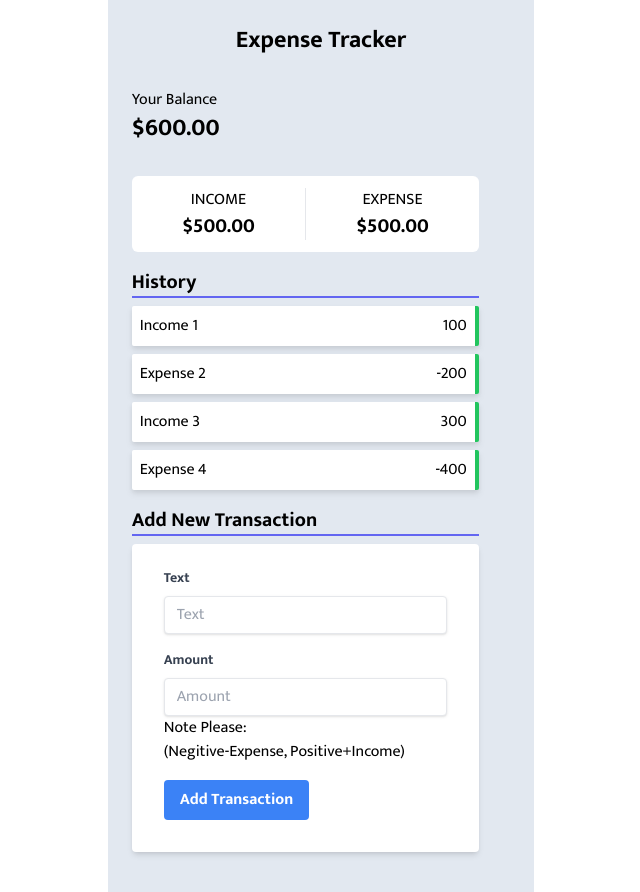
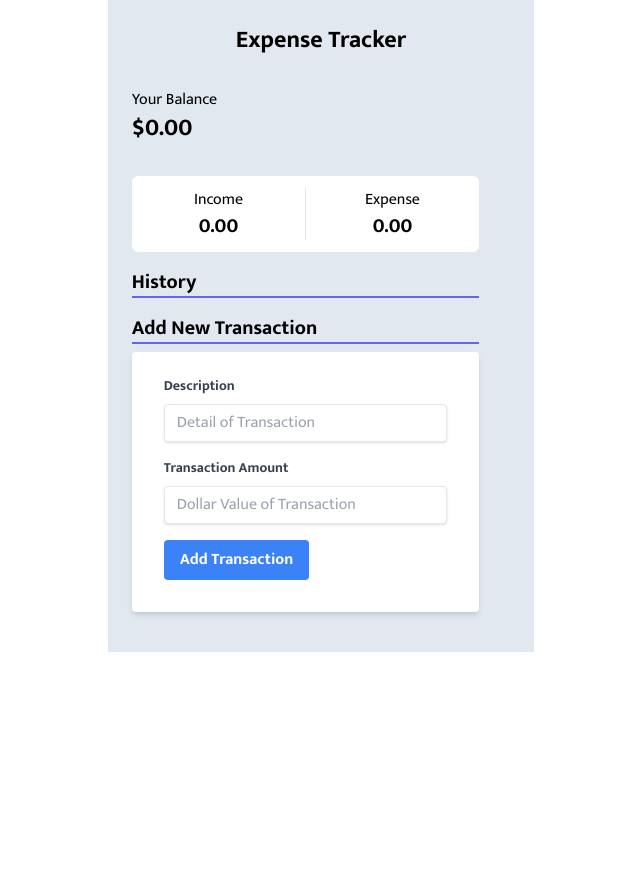
Before and after one commit to arslansarfraz/expense-tracker-app, a React (Create React App) app: page / in a window 1280 px wide. Shown: the whole page, without its empty margins (319-959 px from the left). After the commit the page ends 800 px from the top, so only its background shows below. Built offline with nearby package versions, Linux system fonts and the light colour scheme.

Commit message:
Last commit

```diff
--- a/src/Components/AccountSummry.js
+++ b/src/Components/AccountSummry.js
@@ -1,17 +1,35 @@
-import React from "react";
+import React, { useContext } from 'react'
+
+// Import the Global State
+import { GlobalContext } from '../context/GolabalState';
 
 const AccountSummry = () => {
+
+  const { transactions } = useContext(GlobalContext);
+
+  const transactionAmounts = transactions.map(transaction => transaction.transactionAmount);
+
+  const income = transactionAmounts
+    .filter(transaction => transaction > 0)
+    .reduce((acc, transaction) => (acc += transaction), 0)
+    .toFixed(2);
+
+  const expense = Math.abs(transactionAmounts
+    .filter(transaction => transaction < 0)
+    .reduce((acc, transaction) => (acc += transaction), 0)
+  ).toFixed(2);
+
   return (
     <div className="w-11/12 grid grid-cols-2 divide-x bg-white py-3 rounded-md	">
       <div className="text-center">
-        INCOME
+        Income
         <br />
-        <span className="font-bold text-xl">$500.00</span>
+        <span className="font-bold text-xl">{income}</span>
       </div>
       <div className="text-center">
-        EXPENSE
+        Expense
         <br />
-        <span className="font-bold text-xl">$500.00</span>
+        <span className="font-bold text-xl">{expense}</span>
       </div>
     </div>
   );
--- a/src/Components/AddTransaction.js
+++ b/src/Components/AddTransaction.js
@@ -1,59 +1,61 @@
-import React, { useState } from "react";
+import React, { useState, useContext } from 'react';
+
+// Import the Global State
+import { GlobalContext } from '../context/GolabalState';
 
 const AddTransaction = () => {
   const [description, setDescription] = useState();
   const [transactionAmount, setTransactionAmount] = useState();
+  const { addTransaction } = useContext(GlobalContext);
+
+  const onSubmit = (e) => {
+    e.preventDefault();
+
+    const newTransaction = {
+      id: new Date().getTime(),
+      description,
+      transactionAmount: +transactionAmount
+    }
+
+    addTransaction(newTransaction);
+
+  }
 
   return (
     <div className="w-11/12">
       <h3 className="border-b-2 border-indigo-500 font-bold text-xl pt-4">
         Add New Transaction
       </h3>
-      <form className="bg-white shadow-md rounded px-8 pt-6 pb-8 mb-4 mt-2">
-        <div className="mb-4">
-          <label
-            className="block text-gray-700 text-sm font-bold mb-2"
-            htmlFor="text"
-          >
-            Text
+
+      <form onSubmit={onSubmit} className="bg-white shadow-md rounded px-8 pt-6 pb-8 mb-4 mt-2">
+        <div className="form-control mb-4">
+          <label htmlFor="description" className="block text-gray-700 text-sm font-bold mb-2">
+            Description
           </label>
-          <input
+          <input type="text"
             className="shadow appearance-none border rounded w-full py-2 px-3 text-gray-700 leading-tight focus:outline-none focus:shadow-outline"
-            id="text"
-            type="text"
-            placeholder="Text"
+            id="description"
             value={description}
             onChange={(e) => setDescription(e.target.value)}
+            placeholder="Detail of Transaction"
+            required="required"
           />
         </div>
-        <div className="mb-4">
-          <label
-            className="block text-gray-700 text-sm font-bold mb-2"
-            htmlFor="amount"
-          >
-            Amount
+        <div className="form-control mb-4">
+          <label htmlFor="transactionamount" className="block text-gray-700 text-sm font-bold mb-2">
+            Transaction Amount
           </label>
-          <input
+          <input type="number"
             className="shadow appearance-none border rounded w-full py-2 px-3 text-gray-700 leading-tight focus:outline-none focus:shadow-outline"
-            id="amount"
-            type="number"
-            placeholder="Amount"
+            id="transactionamount"
             value={transactionAmount}
             onChange={(e) => setTransactionAmount(e.target.value)}
+            placeholder="Dollar Value of Transaction"
+            required="required"
           />
-          <p>
-            Note Please:
-            <br />
-            (Negitive-Expense, Positive+Income)
-          </p>
         </div>
         <div className="flex items-center justify-between">
-          <button
-            className="bg-blue-500 hover:bg-blue-700 cursor-pointer text-white font-bold py-2 px-4 rounded focus:outline-none focus:shadow-outline"
-            type="button"
-          >
-            Add Transaction
-          </button>
+          <button className=" btn bg-blue-500 hover:bg-blue-700 cursor-pointer text-white font-bold py-2 px-4 rounded focus:outline-none focus:shadow-outline">Add Transaction</button>
         </div>
       </form>
     </div>
--- a/src/Components/Balance.js
+++ b/src/Components/Balance.js
@@ -1,10 +1,16 @@
-import React from "react";
+import React, { useContext } from 'react'
 
+// Import the Global State
+import { GlobalContext } from '../context/GolabalState';
 const Balance = () => {
+  const { transactions } = useContext(GlobalContext);
+
+  const transactionAmounts = transactions.map(transaction => transaction.transactionAmount);
+  const balance = transactionAmounts.reduce((acc, item) => (acc += item), 0).toFixed(2);
   return (
     <div className="py-8">
       <p>Your Balance</p>
-      <h2 className="text-2xl font-bold">$600.00</h2>
+      <h2 className="text-2xl font-bold">${balance}</h2>
     </div>
   );
 };
--- a/src/Components/Transaction.js
+++ b/src/Components/Transaction.js
@@ -1,11 +1,18 @@
-import React from "react";
+import React, { useContext } from 'react'
+
+// Import the Global State
+import { GlobalContext } from '../context/GolabalState';
 
 const Transaction = ({ transaction }) => {
+  const { delTransaction } = useContext(GlobalContext);
+
+  const sign = transaction.transactionAmount > 0 ? '+' : '-';
+  const transactionType = transaction.transactionAmount > 0 ? 'bg-white mylist relative mt-2 grid grid-cols-2 px-2 py-2 rounded-sm drop-shadow-md border-r-4 border-green-500 border-green-500' : 'bg-white mylist relative mt-2 grid grid-cols-2 px-2 py-2 rounded-sm drop-shadow-md border-r-4 border-green-500 border-red-500';
   return (
-    <li className="bg-white mylist relative mt-2 grid grid-cols-2 px-2 py-2 rounded-sm drop-shadow-md border-r-4 border-green-500 ">
+    <li className={transactionType}>
       <span>{transaction.description}</span>
-      <span className="text-right">{transaction.transactionAmount}</span>
-      <button className="py-0.5 cursor-pointer mybtn rounded-sm bg-red-500 absolute bottom-0 -right-7">
+      <span className="text-right">{sign}${Math.abs(transaction.transactionAmount)}</span>
+      <button onClick={() => delTransaction(transaction.id)} className="py-0.5 cursor-pointer mybtn rounded-sm bg-red-500 absolute bottom-0 -right-7">
         <i className="ri-close-line text-2xl text-white	"></i>
       </button>
     </li>
--- a/src/Components/TransactionHistroy.js
+++ b/src/Components/TransactionHistroy.js
@@ -11,7 +11,7 @@ const TransactionHistory = () => {
       </h3>
       <ul>
         {transactions.map(transaction => (
-          <Transaction transaction={transaction} />
+          <Transaction key={transaction.id} transaction={transaction} />
 
         ))}
       </ul>
--- a/src/context/AppReducer.js
+++ b/src/context/AppReducer.js
@@ -1,6 +1,17 @@
 export default (state, action) => {
     switch (action.type) {
+        case 'DELETE_TRANSACTION':
+            return {
+                ...state,
+                transactions: state.transactions
+                    .filter(transaction => transaction.id !== action.payload)
+            }
+        case 'ADD_TRANSACTION':
+            return {
+                ...state,
+                transactions: [action.payload, ...state.transactions]
+            }
         default:
             return state;
-    }
+    };
 }
--- a/src/context/GolabalState.js
+++ b/src/context/GolabalState.js
@@ -1,23 +1,48 @@
-import React, { createContext, useReducer } from "react";
-import AppReducer from "./AppReducer";
-// Create the Inital State
-const initalState = {
-    transactions: [
-        { id: 1, description: "Income 1", transactionAmount: 100 },
-        { id: 2, description: "Expense 2", transactionAmount: -200 },
-        { id: 3, description: "Income 3", transactionAmount: 300 },
-        { id: 4, description: "Expense 4", transactionAmount: -400 },
-    ],
-};
+import React, { createContext, useReducer } from 'react';
+
+// Import the Reducer
+import AppReducer from './AppReducer';
+
+// Create the initial state
+const initialState = {
+    transactions: []
+}
 
 // Create the Global Context
-export const GlobalContext = createContext(initalState);
+export const GlobalContext = createContext(initialState);
 
+// Create a Provider for the Global Context
 export const GlobalProvider = ({ children }) => {
-    const [state, dispatch] = useReducer(AppReducer, initalState);
+    const [state, dispatch] = useReducer(AppReducer, initialState);
+
+    // Actions for Transactions
+
+    // Delete Existing Transaction Action
+    function delTransaction(id) {
+        dispatch({
+            type: 'DELETE_TRANSACTION',
+            payload: id
+        });
+    }
+
+    // Add New Transaction Action
+    function addTransaction(transaction) {
+        dispatch({
+            type: 'ADD_TRANSACTION',
+            payload: transaction
+        })
+    }
+
     return (
-        <GlobalContext.Provider value={{ transactions: state.transactions }}>
+        <GlobalContext.Provider value={
+            {
+                transactions: state.transactions,
+                delTransaction,
+                addTransaction
+            }
+        }>
             {children}
         </GlobalContext.Provider>
     );
-};
+
+}
```
Also changed, not shown: 1 other file (tests, documents, lock files or other folders).
